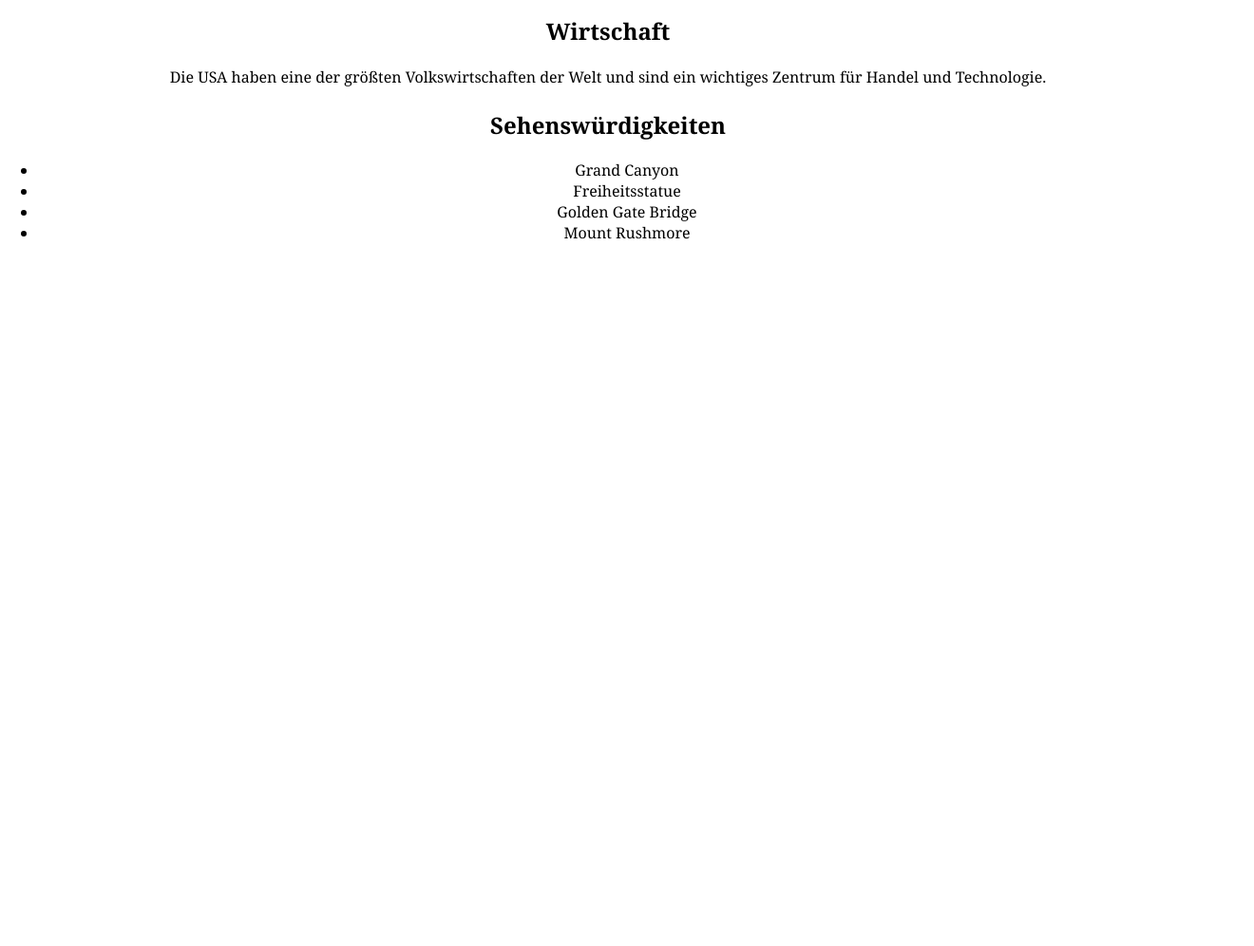
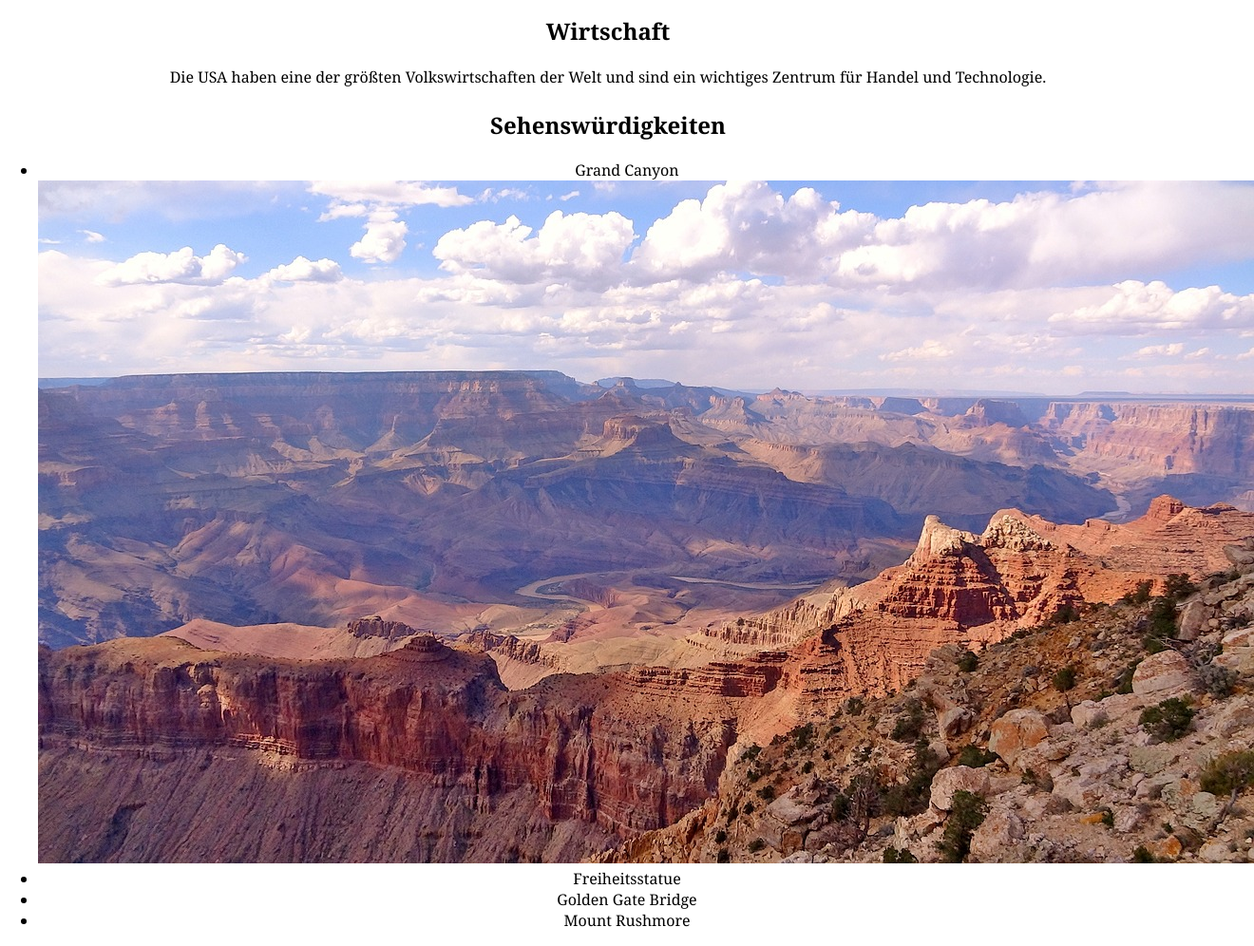
Before and after one commit to ERSIIAdmin/USA-Webseite-Informatik, a plain HTML site: page index.html in a window 1280 px wide. Shown: the part 1008-2004 px from the top of the page at 95% size, 1320 px wide, since content can reach past the window. Before the commit the page ends 1280 px from the top, so only its background shows below. Drawn offline with Linux system fonts and the light colour scheme.

Commit message:
grand canyon bild

```diff
--- a/index.html
+++ b/index.html
@@ -25,7 +25,9 @@
   <h2>Sehenswürdigkeiten</h2>
   <ul>
     <li>Grand Canyon</li>
+    <img src="Grand Canyon.jpg" alt="Grand-Canyon">
     <li>Freiheitsstatue</li>
+
     <li>Golden Gate Bridge</li>
     <li>Mount Rushmore</li>
   </ul>
```
